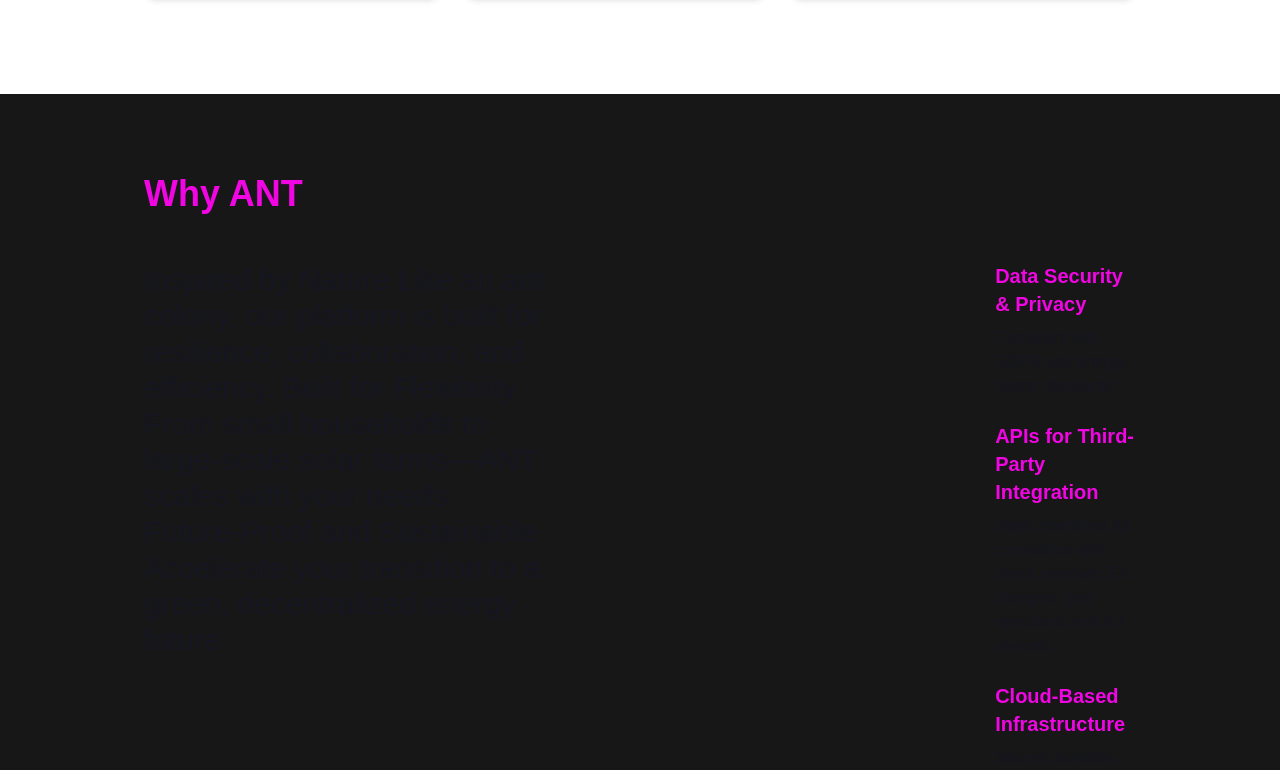
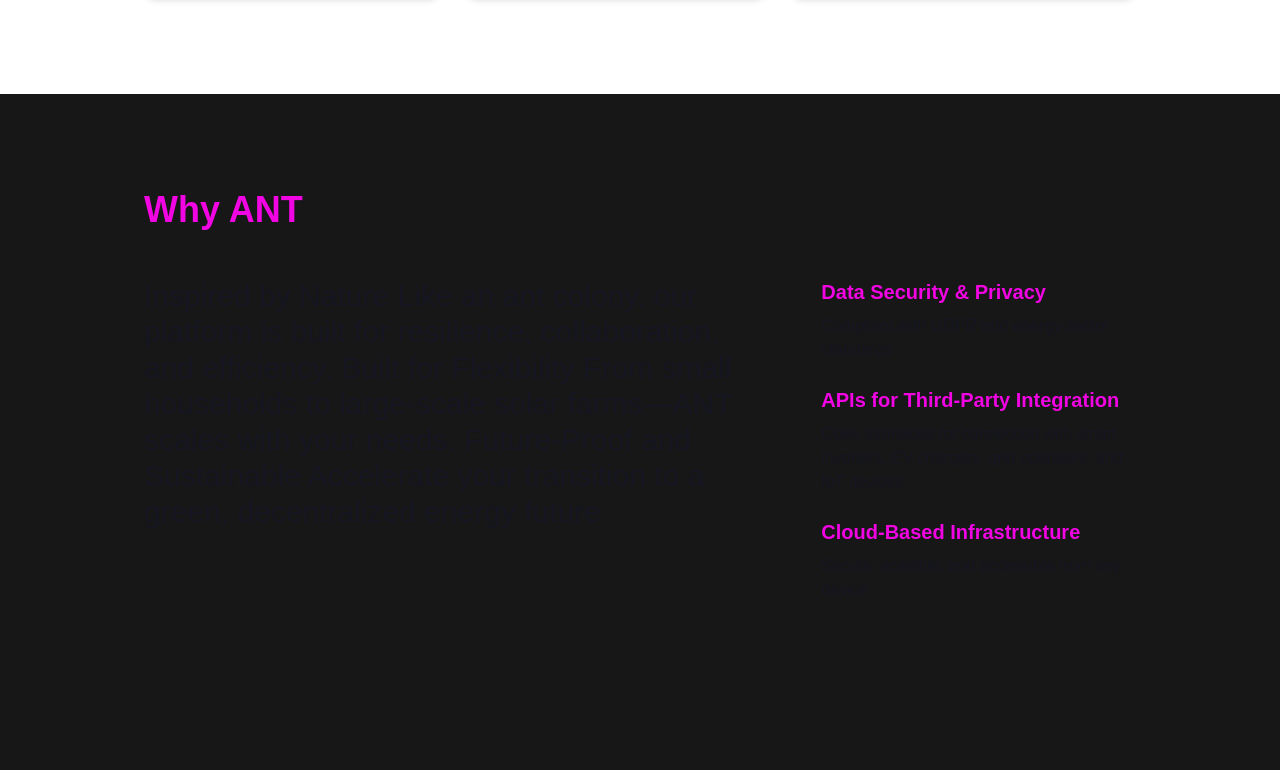
Before and after one commit to locusttoybox/ant-energy-web, a Next.js app: page / in a window 1280 px wide. Shown: the part 3630-4400 px from the top of the page. Built offline with nearby package versions, Linux system fonts and the light colour scheme.

Commit message:
`Update AboutProject component styles and layout`

```diff
--- a/src/app/components/AboutProject.tsx
+++ b/src/app/components/AboutProject.tsx
@@ -4,7 +4,7 @@
 
 export default function AboutProject() {
   return (
-    <section id="about-project" className="bg-foreground flex h-full w-screen px-10 py-20 lg:px-36">
+    <section id="about-project" className="bg-foreground flex h-full w-screen px-10 py-24 lg:px-36">
       <div className="w-full">
         {/* Titles Section */}
         <div className="flex flex-col justify-between gap-8 sm:flex-row lg:pb-12">
@@ -16,18 +16,19 @@
         </div>
 
         {/* Content Section */}
+        <div className="w-full">
           <div className="flex flex-col gap-12 lg:flex-row">
             {/* Descriptions */}
-          <div className="flex flex-col gap-8 lg:gap-24">
+            <div className="flex w-full flex-col gap-8 lg:w-full">
               {aboutProject.map(({ description }, idx) => (
-              <div key={idx} className="w-full lg:w-1/2">
+                <div key={idx} className="w-full">
                   <p className="text-secondary text-3xl">{description}</p>
                 </div>
               ))}
             </div>
 
             {/* Points */}
-          <div className="flex flex-col gap-6">
+            <div className="flex flex-col gap-6 lg:w-1/2">
               {aboutProjectPoints.map(({ title, description }, idx) => (
                 <div key={idx} className="flex flex-col gap-2">
                   <h3 className="text-accent text-xl font-semibold">{title}</h3>
@@ -37,6 +38,7 @@
             </div>
           </div>
         </div>
+      </div>
     </section>
   );
 }
```
Lines whose indentation alone changed are shown as unchanged.
